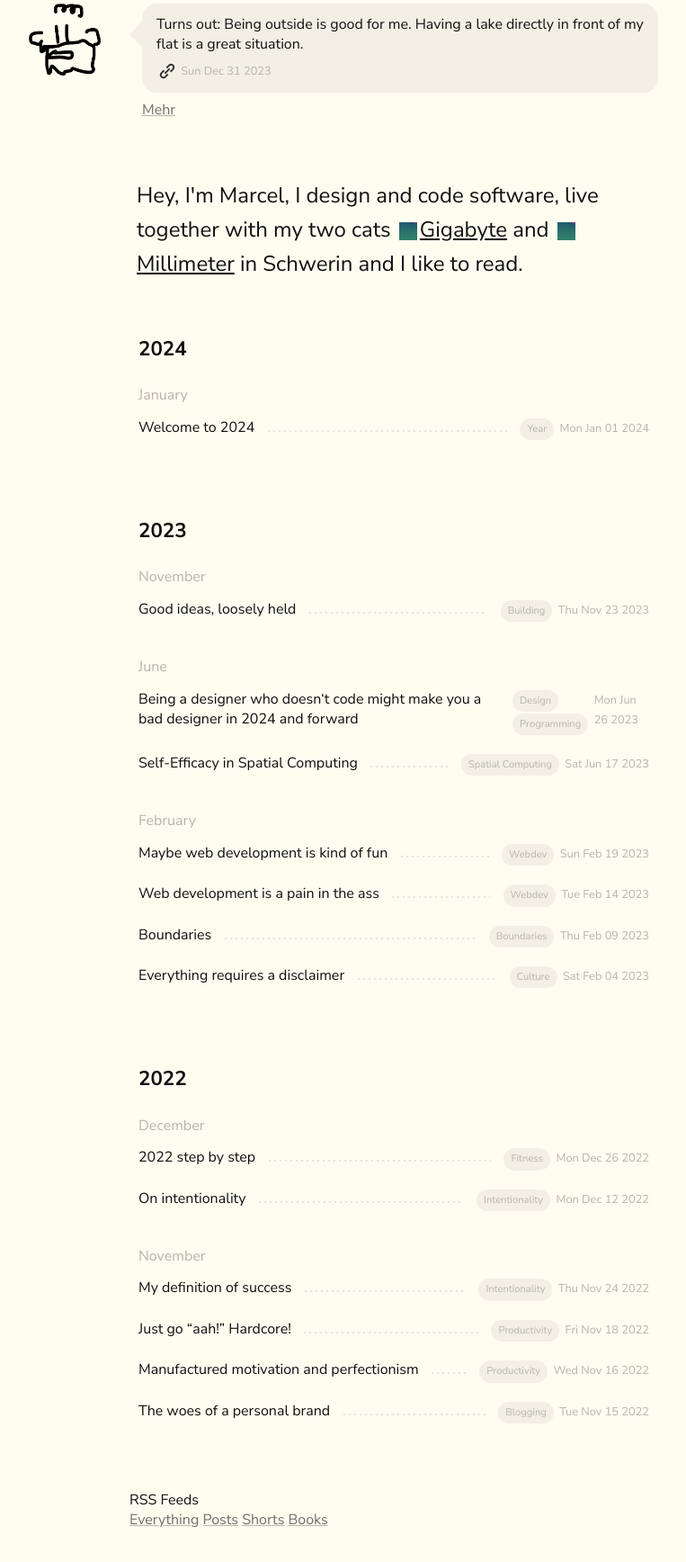
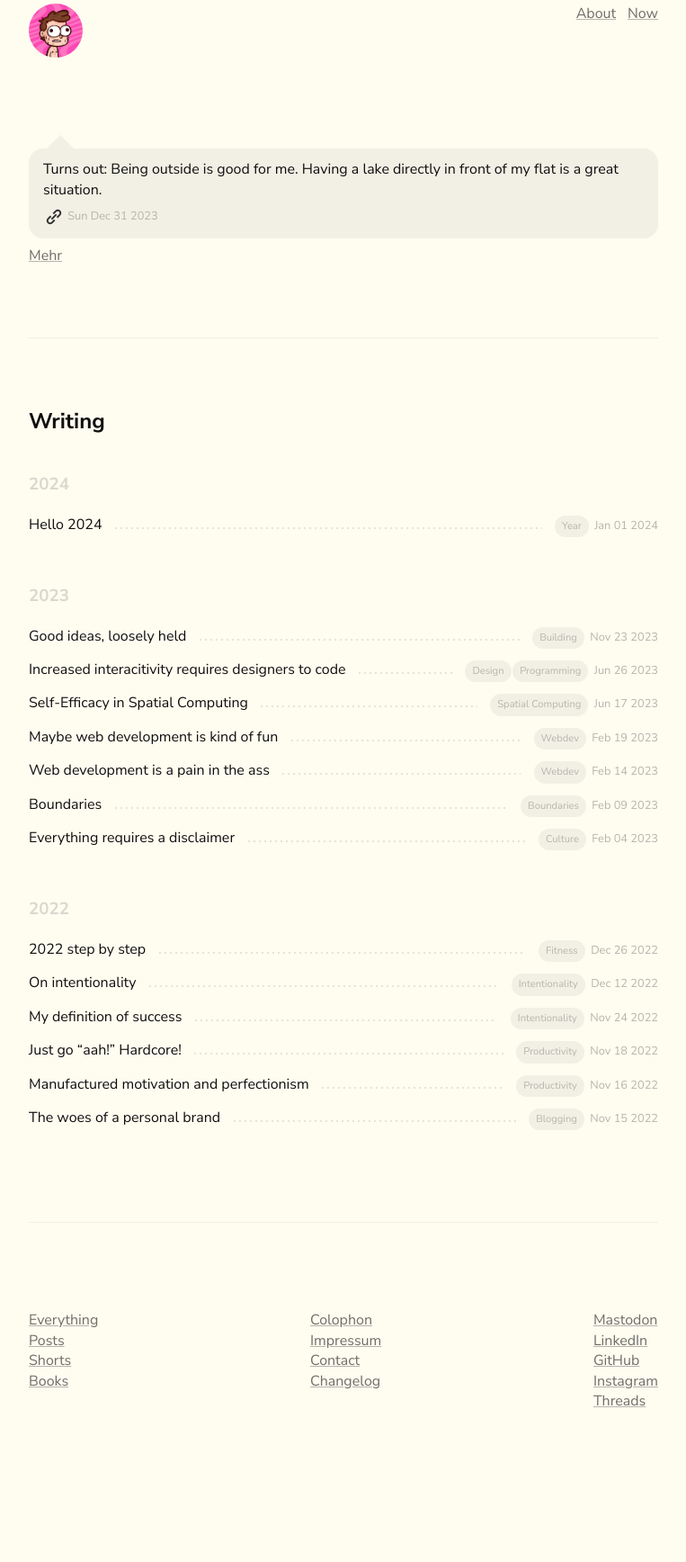
Before and after one commit to UARRR/marcel.io, an Astro site: page / in a window 1280 px wide. Shown: the part 96-1832 px from the top of the page at 90% size, without its empty margins (258-1021 px from the left). After the commit the page ends 1764 px from the top, so only its background shows below. Built offline with nearby package versions, Linux system fonts and the light colour scheme; Astro itself is replaced by a stand-in of ours.

Commit message:
bigger changes

```diff
--- /dev/null
+++ b/src/components/Footer.astro
@@ -0,0 +1,41 @@
+---
+---
+
+<hr />
+<div id="footer">
+    <ul>
+        <a href="/feed">Everything</a>
+        <a href="/posts.xml">Posts</a>
+        <a href="shorts.xml">Shorts</a>
+        <a href="">Books</a>
+    </ul>
+
+    <ul>
+        <a href="/colophon">Colophon</a>
+        <a href="/">Impressum</a>
+        <a href="/">Contact</a>
+        <a href="/">Changelog</a>
+    </ul>
+
+    <ul>
+        <a href="/">Mastodon</a>
+        <a href="/">LinkedIn</a>
+        <a href="/">GitHub</a>
+        <a href="/">Instagram</a>
+        <a href="/">Threads</a>
+    </ul>
+</div>
+
+<style>
+    #footer {
+        display: flex;
+        flex-direction: row;
+        justify-content: space-between;
+        gap: 3rem;
+    }
+
+    #footer ul {
+        display: flex;
+        flex-direction: column;
+    }
+</style>
--- /dev/null
+++ b/src/components/Header.astro
@@ -0,0 +1,38 @@
+---
+import { Image } from 'astro:assets';
+import avatar from '../images/marcel.png';
+
+---
+
+<div class="avatarAndMenu">
+    <a href="/"><Image src={avatar} alt="Avatar" width="60" height="60" densities={[1.5, 2]} id="avatar" /></a>
+
+    <ul id="navigation">
+        <li><a href="/about">About</a></li>
+        <li><a href="/now">Now</a></li>
+    </ul>
+</div>
+
+
+<style>
+	.avatarAndMenu {
+		display: flex;
+		flex-direction: row;
+		justify-content: space-between;
+	}
+
+    #avatar {
+        border-radius: 300px;
+    }
+
+    #navigation {
+        display: flex;
+        flex-direction: row;
+        gap: 0.8rem;
+    }
+
+    #navigation li {
+        list-style-type: none;
+    }
+
+</style>
--- a/src/components/PostsList.astro
+++ b/src/components/PostsList.astro
@@ -68,13 +68,15 @@ const postsGroupedByYear = groupPostsByYear(allPosts);
 const horizontalPadding = "10px";
 ---
 
+<section id="writing">
+    <h2>Writing</h2>
     <div class="yearsList">
         {Object.keys(postsGroupedByYear).sort().reverse().map(year => (
             <section class="year">
-            <h2 class="yearTitle horizontalPadding">{year}</h2>
+                <h3 class="yearTitle">{year}</h3>
                 {Object.keys(postsGroupedByYear[year]).map(month => (
                     <div class="month">
-                    <h3 class="horizontalPadding">{month}</h3>
+
                         <ol class="postList">
                             {postsGroupedByYear[year][month].map(post => (
                                 <a href={`/posts/${post.slug}`} >
@@ -87,7 +89,7 @@ const horizontalPadding = "10px";
                                         <span class="tag">{tag}</span>
                                     )}
                                 </div>
-                            <span class="date">{post.data.timestamp.toDateString()}</span>
+                                <span class="date">{post.data.timestamp.toDateString().split(' ').slice(1).join(' ')}</span>
                             </div>
 
                         </a>
@@ -98,35 +100,49 @@ const horizontalPadding = "10px";
             </section>
         ))}
     </div>
+</section>
 
 
 <style define:vars={{ horizontalPadding }}>
+
+    #writing {
+        display: flex;
+        flex-direction: column;
+        gap: 3rem;
+    }
     .yearsList {
         display: flex;
         flex-direction: column;
-        gap: 5rem;
+        gap: 3rem;
     }
 
     .year {
         display: flex;
         flex-direction: column;
-        gap: 1.8rem;
+        /* gap: 1.5rem; */
     }
 
     .yearTitle {
-        font-size: 1.4rem;
+        font-size: 1.4  rem;
+        margin-bottom: 1rem;
+        color: var(--ui-2)
     }
 
     .month {
         display: flex;
         flex-direction: column;
-        gap: 0.2rem
+        gap: 0rem;
+        /* border: 1px solid green; */
     }
 
     .month h3 {
+        display: inline-block;
         font-size: 1rem;
         font-weight: 300;
-        color: var(--tx-3)
+        color: var(--tx-3);
+        /* flex-shrink: 0; */
+        /* border: 1px solid red; */
+        /* width: 100px; */
     }
 
     .horizontalPadding {
@@ -144,14 +160,19 @@ const horizontalPadding = "10px";
         display: flex;
         flex-direction: row;
         align-items: baseline; /* Align items in the center vertically */
-        padding: 10px var(--horizontalPadding);
         border-radius: 8px;
         transition: transform 0.1s ease;
         gap: 0.4rem;
+        padding: 6px 0px;
     }
 
-    .cell:hover {
+    /* .cell:hover {
         background-color: var(--bg-2)
+    } */
+
+    .cell:hover .title {
+        /* text-decoration: underline; */
+        border-bottom: 1px solid var(--ui-3); /* Custom underline color */
     }
 
     .cell:active {
--- a/src/components/RecentShortsList.astro
+++ b/src/components/RecentShortsList.astro
@@ -41,7 +41,7 @@ allShorts.sort((a, b) => b.data.timestamp - a.data.timestamp);
 
     .triangleAndList {
         display: flex;
-        flex-direction: row;
+        flex-direction: column;
     }
     .shortList {
         display: flex;
@@ -53,12 +53,12 @@ allShorts.sort((a, b) => b.data.timestamp - a.data.timestamp);
     .triangle {
         width: 0;
         height: 0;
-        border-top: 14px solid transparent;
-        border-bottom: 14px solid transparent;
+        border-left: 15px solid transparent;
+        border-right: 15px solid transparent;
 
-        border-right: 14px solid var(--bg-2);
+        border-bottom: 15px solid var(--bg-2);
 
-        margin-top: 20px;
+        margin-left: 20px;
     }
 
 </style>
--- a/src/content/posts/designers-that-dont-code.md
+++ b/src/content/posts/designers-that-dont-code.md
@@ -1,5 +1,5 @@
 ---
-title: "Being a designer who doesn‘t code might make you a bad designer in 2024 and forward"
+title: "Increased interacitivity requires designers to code"
 timestamp: 2023-06-26
 tags: ["Design", "Programming"]
 language: "English"
--- /dev/null
+++ b/src/content/posts/hello-2024.md
@@ -0,0 +1,12 @@
+---
+title: "Hello 2024"
+timestamp: 2024-01-01
+tags: ["Year"]
+language: "German"
+---
+
+It's not surprising to read something like what you're about to at the beginning of a new year. People find time to relax and think over the holidays. They find motivation, feel like everything is possible, and decide to finally give it a go in January. Whatever "it" may be.
+
+For me, it's gardening. [Digital gardening](https://maggieappleton.com/garden-history). Because I needed to code something and my current app project (more on that later) needed a bit of time to breathe, I started playing around with a couple of web frameworks. The previous iteration of this site used good old WordPress, but I never felt like I was able to sculpt it to my liking, even after more than 15 years of using it.
+
+These lines are now powered by Astro. My current goal is to use this not only as a blog but as a playground for whatever comes to mind. A flexible canvas for all things I'm interested in. Something I'm able to craft into whatever I need it to be. I never got there using WordPress, so this can be considered a freedom strike.
--- a/src/content/posts/welcome.md
+++ /dev/null
@@ -1,10 +0,0 @@
----
-title: "Welcome to 2024"
-timestamp: 2024-01-01
-tags: ["Year"]
-language: "German"
----
-
-Lorem ipsum dolor sit amet, consectetur adipiscing elit. Sed ut metus sollicitudin, maximus nisi vitae, lacinia massa. Cras eget lectus vitae ex fringilla accumsan ut sed tortor. Praesent aliquam ultrices nisi vel condimentum. Pellentesque tortor metus, tincidunt at ex eget, luctus ultrices nibh. Ut a efficitur mi. Aliquam tellus arcu, fermentum a nibh sit amet, porttitor tempor elit. Quisque lobortis quam sit amet molestie tristique. In fermentum urna non neque rhoncus, ac lobortis sapien pulvinar.
-
-Pellentesque sed nisi id nulla malesuada faucibus ut sed urna. In consequat convallis turpis nec malesuada. Quisque blandit consequat ipsum vel interdum. Fusce at iaculis massa. Vestibulum nisl enim, convallis non suscipit nec, luctus ac metus. Vivamus suscipit, nisl vel blandit elementum, nulla purus convallis tortor, vitae vestibulum est massa sed augue. Maecenas iaculis odio vel purus auctor, vel volutpat ligula laoreet. Fusce risus sapien, faucibus eu vestibulum tincidunt, elementum mattis dui. Donec elit est, blandit et lobortis eget, accumsan eu ante. In maximus sagittis ex, vel lobortis magna.
--- a/src/layouts/Layout.astro
+++ b/src/layouts/Layout.astro
@@ -1,6 +1,8 @@
 ---
+import Footer from '../components/Footer.astro';
+import Header from '../components/Header.astro';
 interface Props {
-	title: string;
+	title?: string;
 }
 
 const { title } = Astro.props;
@@ -14,12 +16,16 @@ const { title } = Astro.props;
 		<meta name="viewport" content="width=device-width" />
 		<link rel="icon" type="image/svg+xml" href="/favicon.svg" />
 		<meta name="generator" content={Astro.generator} />
-		<title>{title}</title>
+		<title>{title || "marcel.io"}</title>
 	</head>
 	<body>
+
+
 		<main>
+			<Header />
+			{title && <h1>{title}</h1> }
 			<slot />
-
+			<Footer />
 		</main>
 	</body>
 </html>
@@ -71,6 +77,9 @@ const { title } = Astro.props;
 	main {
 		max-width: 700px;
 		margin: auto;
+		display: flex;
+		flex-direction: column;
+		gap: 5rem;
 	}
 
 	a {
@@ -80,5 +89,15 @@ const { title } = Astro.props;
 	}
 
 
+	hr {
+		display: block;
+		height: 1px;
+		border: 0;
+		border-top: 1px solid var(--bg-2);
+		margin: 1em 0;
+		padding: 0;
+	}
+
+
 
 </style>
--- a/src/pages/index.astro
+++ b/src/pages/index.astro
@@ -1,44 +1,29 @@
 ---
 import Layout from '../layouts/Layout.astro';
-import Card from '../components/Card.astro';
 import RecentShortsList from '../components/RecentShortsList.astro';
 import PostsList from '../components/PostsList.astro';
-import { Image } from 'astro:assets';
-import avatar from '../images/avatar.png';
-import Introduction from '../components/Introduction.astro';
+import Header from '../components/Header.astro';
 
 ---
 
-<Layout title="marcel.io">
+<Layout>
 	<main>
-		<Image src={avatar} alt="Avatar" width="80" height="80" densities={[1.5, 2]} />
-
-
 		<div class="content">
 			<RecentShortsList amountOfShortsVisible={1} />
 
-			<Introduction />
+			<hr />
 
 			<PostsList />
 
-			<div>
-				<p>RSS Feeds</p>
-				<ul>
-					<a href="/feed">Everything</a>
-					<a href="/posts.xml">Posts</a>
-					<a href="shorts.xml">Shorts</a>
-					<a href="">Books</a>
-				</ul>
-			</div>
 		</div>
 	</main>
 </Layout>
 
 <style>
 	main {
-		display: flex;
+		/* display: flex;
 		flex-direction: row;
-		gap: 2rem;
+		gap: 2rem; */
 	}
 
 	h1 {
--- a/src/pages/posts/[...slug].astro
+++ b/src/pages/posts/[...slug].astro
@@ -2,6 +2,7 @@
 import { getCollection } from 'astro:content';
 import Layout from '../../layouts/Layout.astro';
 import TagsList from '../../components/TagsList.astro';
+import Header from '../../components/Header.astro';
 
 export async function getStaticPaths() {
   const posts = await getCollection('posts');
@@ -23,7 +24,7 @@ const { Content, headings } = await post.render();
 
 ---
 
-<Layout title='Test'>
+<Layout title={ post.data.title }>
   <Content />
   <TagsList tags={post.data.tags} />
 
```
Also changed, not shown: src/pages/about.astro (added, +8 -0 lines), src/pages/colophon.astro (added, +7 -0 lines), src/images/marcel.png (added). Lines whose indentation alone changed are shown as unchanged.
